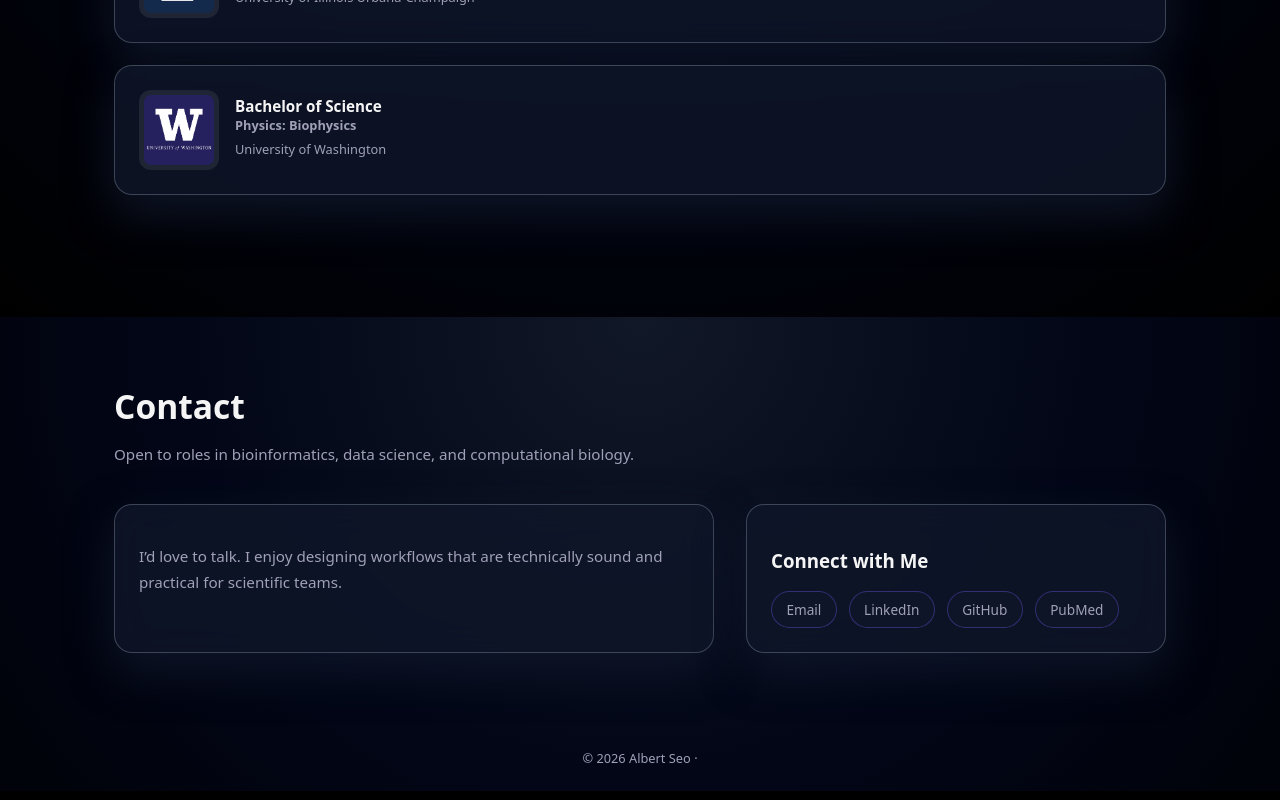
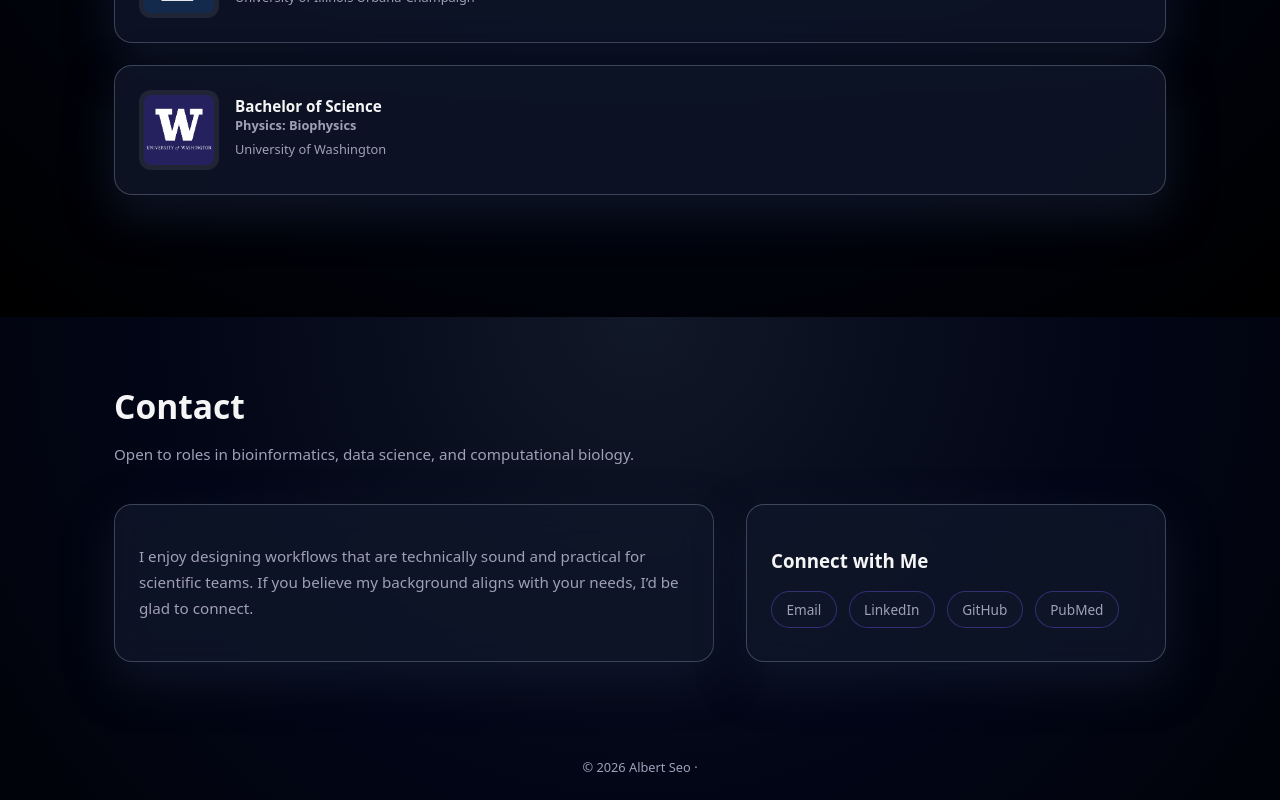
Before and after one commit to albertjseo/personal-portfolio, a React (Create React App) app: page / in a window 1280 px wide. Shown: the part 4483-5283 px from the top of the page. Built offline with nearby package versions, Linux system fonts and the light colour scheme.

Commit message:
Updating Contact.jsx

```diff
--- a/src/components/Contact.jsx
+++ b/src/components/Contact.jsx
@@ -10,8 +10,8 @@ export default function Contact() {
 
         <div className="glass-card fade-up">
           <p className="about-text">
-            I’d love to talk. I enjoy designing workflows that are technically sound and practical for
-            scientific teams.
+            I enjoy designing workflows that are technically sound and practical for scientific teams.
+            If you believe my background aligns with your needs, I’d be glad to connect.
           </p>
         </div>
 
```
